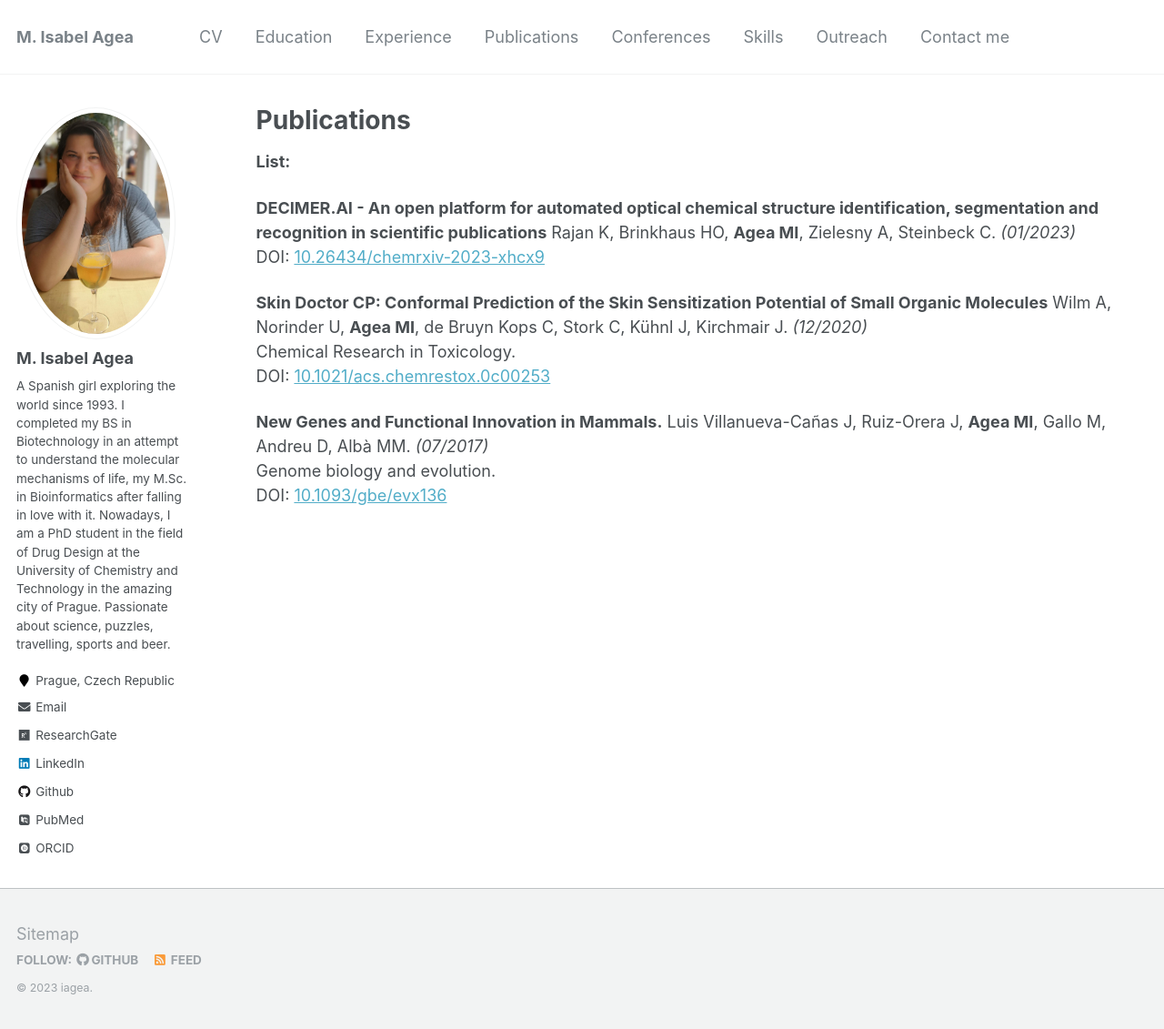
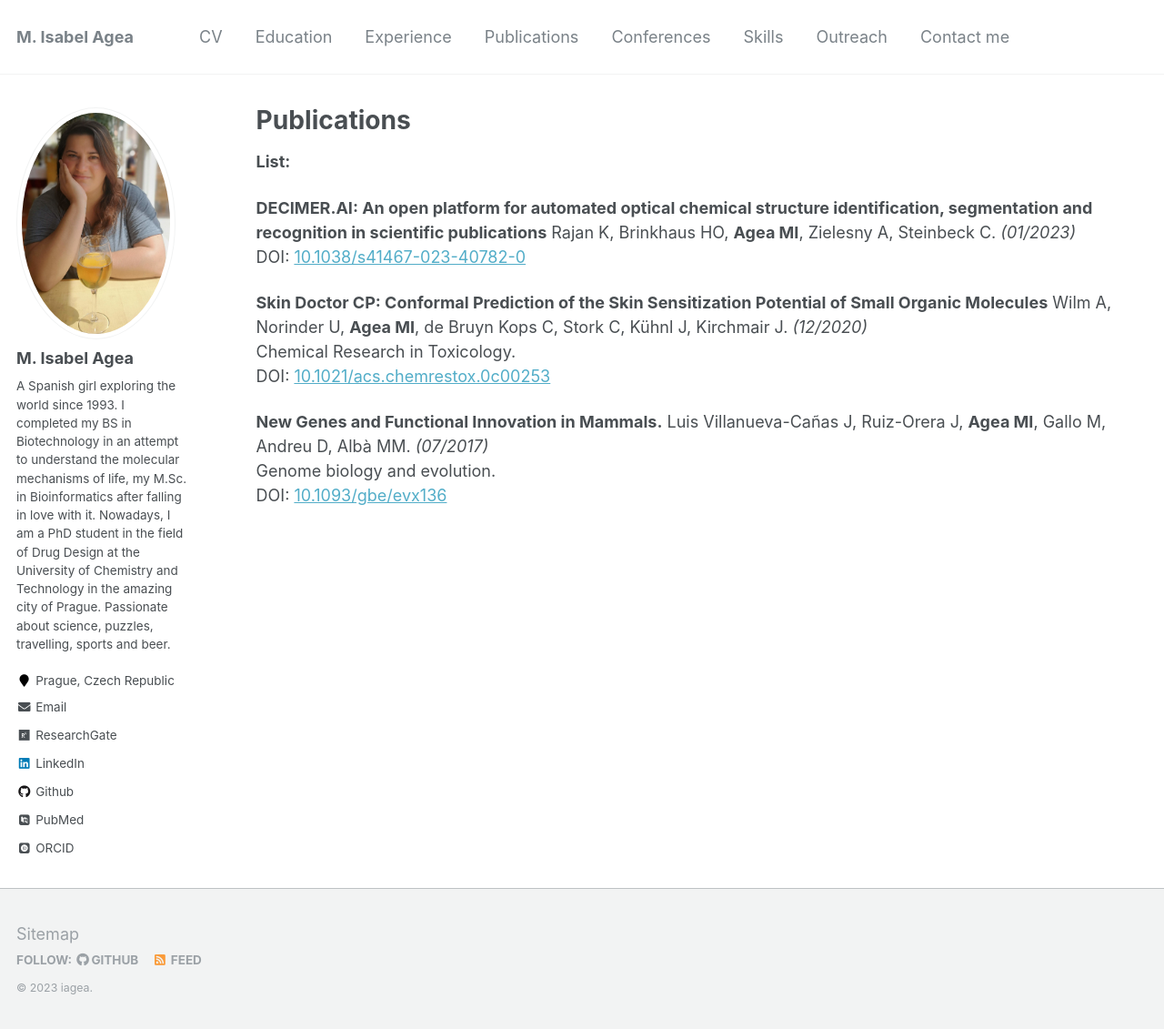
Before and after one commit to Iagea/iagea.github.io, a Jekyll site: the page built from _pages/publications.md, in a window 1280 px wide and 1131 px high. Shown: the whole window at 91% size. Built offline with Jekyll 4.4.1, drawn with Linux system fonts in a browser that asks for light colours; some web fonts are replaced.

Commit message:
Update publications.md

```diff
--- a/_pages/publications.md
+++ b/_pages/publications.md
@@ -13,8 +13,8 @@ author_profile: true
 
 **List:**
 
-**DECIMER.AI - An open platform for automated optical chemical structure identification, segmentation and recognition in scientific publications** Rajan K, Brinkhaus HO, **Agea MI**, Zielesny A, Steinbeck C. _(01/2023)_ <br>
-DOI: [10.26434/chemrxiv-2023-xhcx9](https://doi.org/10.26434/chemrxiv-2023-xhcx9) <br>
+**DECIMER.AI: An open platform for automated optical chemical structure identification, segmentation and recognition in scientific publications** Rajan K, Brinkhaus HO, **Agea MI**, Zielesny A, Steinbeck C. _(01/2023)_ <br>
+DOI: [10.1038/s41467-023-40782-0](https://www.nature.com/articles/s41467-023-40782-0) <br>
 
 **Skin Doctor CP: Conformal Prediction of the Skin Sensitization Potential of Small Organic Molecules** Wilm A, Norinder U, **Agea MI**, de Bruyn Kops C, Stork C, Kühnl J, Kirchmair J. _(12/2020)_ <br>
 Chemical Research in Toxicology. <br>
```
